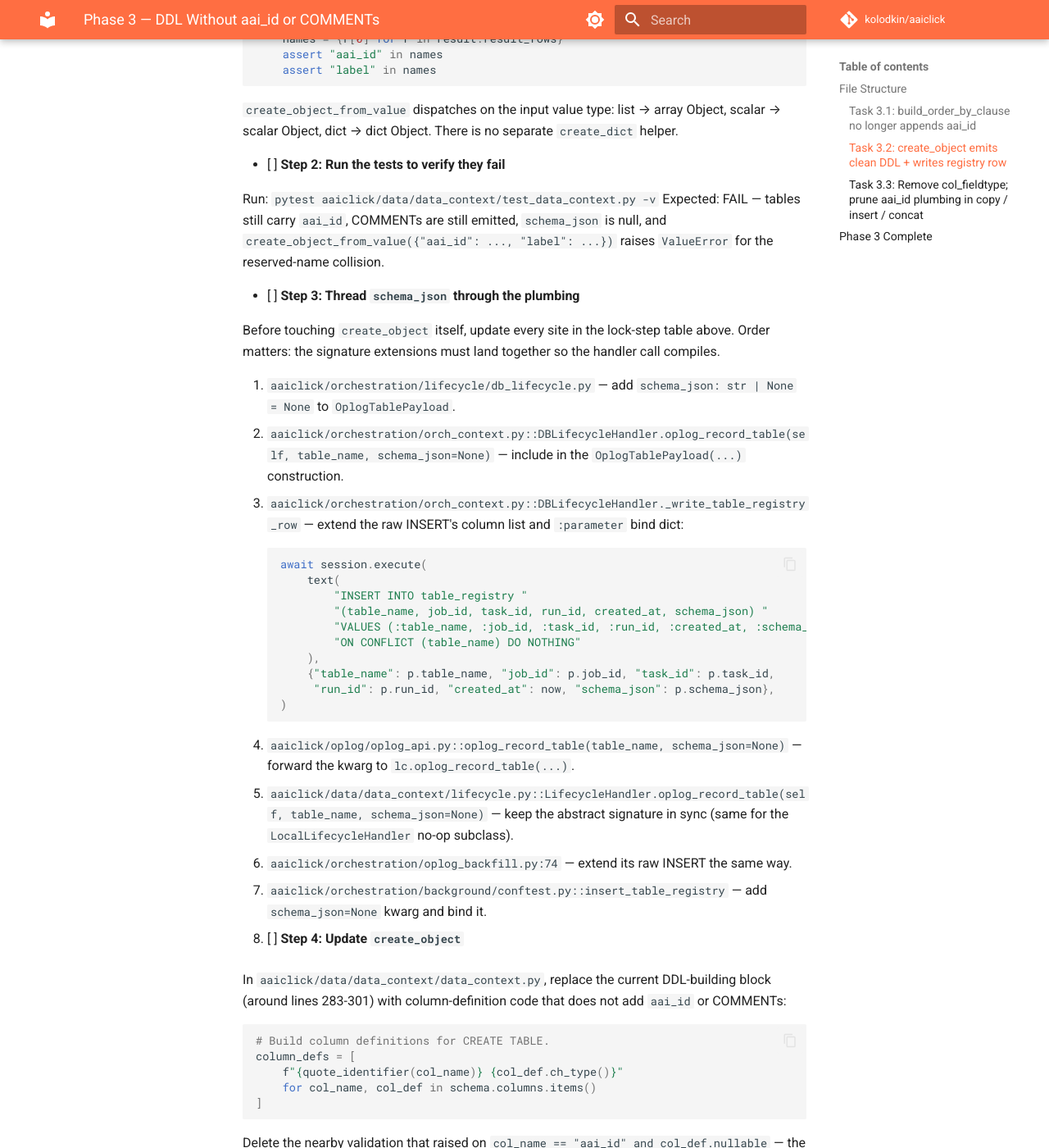
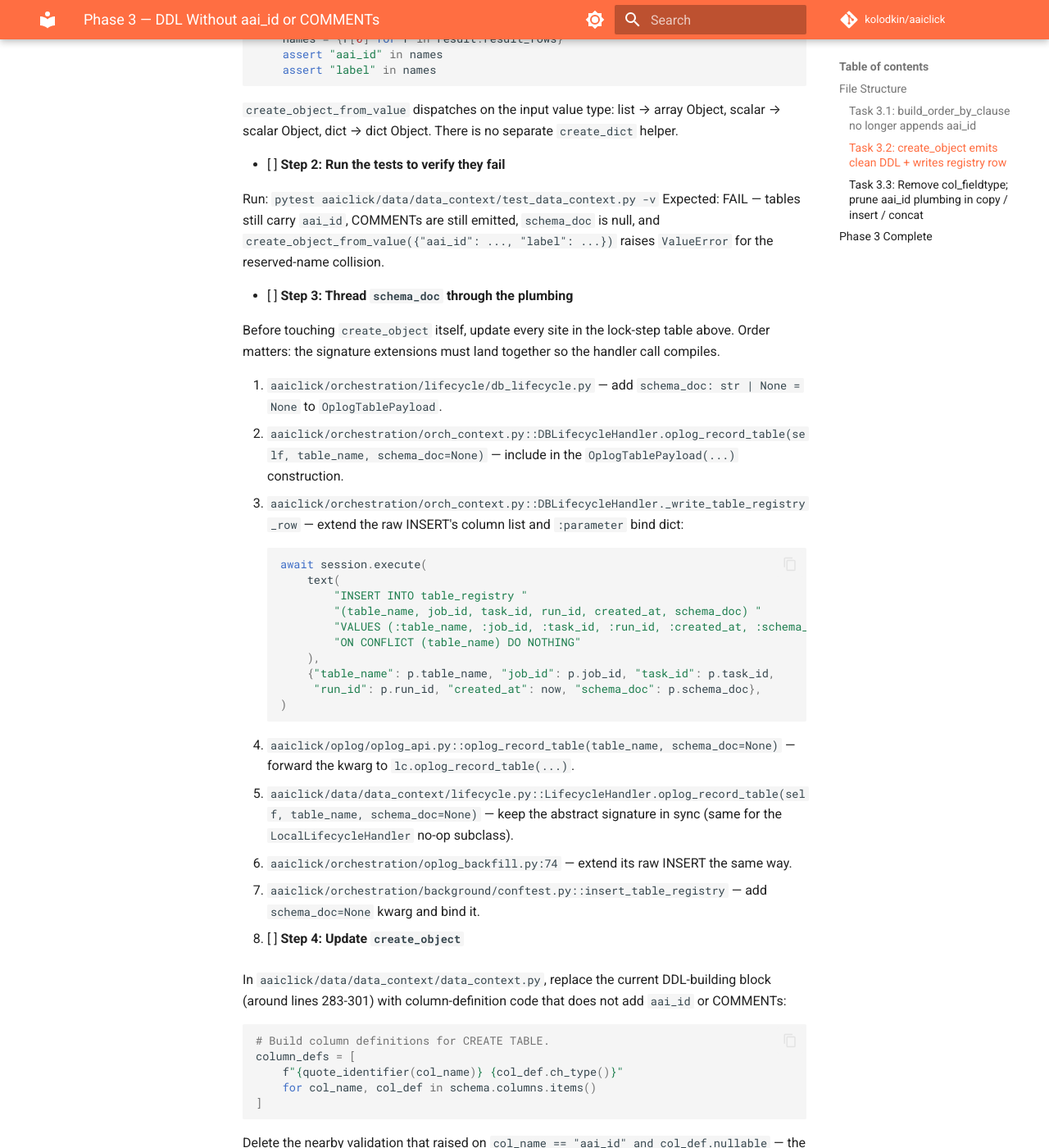
Before and after one commit to kolodkin/aaiclick, an MkDocs documentation site: the page built from docs/superpowers/plans/2026-04-24-remove-aai-id-and-comments_phase_3.md, in a window 1280 px wide and 1400 px high, scrolled down 5779 px. Shown: the whole window at 82% size. Built offline with MkDocs 1.6.1 and Material for MkDocs 9.7.7, drawn with Linux system fonts in a browser that asks for light colours; comment, search, counter and statistics services are not loaded; some of the changed text lies outside the part shown.

Commit message:
feature: add nullable schema_doc column to TableRegistry
Phase 1 Task 1.2. The column holds a Pydantic-serialised SchemaView
JSON document — read back by Phase 2's _get_table_schema and populated
on every aaiclick-managed CREATE TABLE path in Phase 3.

Named schema_doc (not schema_json as originally planned) because
schema_json shadows a deprecated Pydantic BaseModel classmethod, and
the project's filterwarnings=['error'] turns the resulting
UserWarning into a test failure. Plan files renamed throughout.

Test file lives under aaiclick/orchestration/background/ so it
inherits the existing bg_db fixture — no new fixture plumbing needed.

````diff
--- a/docs/superpowers/plans/2026-04-24-remove-aai-id-and-comments_phase_3.md
+++ b/docs/superpowers/plans/2026-04-24-remove-aai-id-and-comments_phase_3.md
@@ -2,13 +2,13 @@
 
 > **For agentic workers:** REQUIRED SUB-SKILL: Use superpowers:subagent-driven-development or superpowers:executing-plans. Steps use checkbox (`- [ ]`) syntax.
 
-**Goal:** Stop emitting the hidden `aai_id` column and ClickHouse column `COMMENT`s on every table aaiclick creates. On every write path (create, copy, insert, concat) build a `SchemaView` and persist it to `table_registry.schema_json`. Fix `build_order_by_clause` to stop force-appending `aai_id`. Drop the now-redundant `col_fieldtype` field from `Schema` / `CopyInfo`.
+**Goal:** Stop emitting the hidden `aai_id` column and ClickHouse column `COMMENT`s on every table aaiclick creates. On every write path (create, copy, insert, concat) build a `SchemaView` and persist it to `table_registry.schema_doc`. Fix `build_order_by_clause` to stop force-appending `aai_id`. Drop the now-redundant `col_fieldtype` field from `Schema` / `CopyInfo`.
 
 **Depends on:** Phase 2 (needs `schema_to_view`, registry read path).
 
 **Unlocks:** Phase 4 (once tables have no `aai_id`, operator SQL can stop referencing it).
 
-After Phase 3, the data-module tests that started failing in Phase 2 should all pass again — because create/copy/ingest now populate `schema_json`, which Phase 2's `_get_table_schema` reads.
+After Phase 3, the data-module tests that started failing in Phase 2 should all pass again — because create/copy/ingest now populate `schema_doc`, which Phase 2's `_get_table_schema` reads.
 
 ---
 
@@ -22,14 +22,14 @@ After Phase 3, the data-module tests that started failing in Phase 2 should all
 | `aaiclick/data/object/ingest.py`                                      | Modify — `copy_db`, `copy_db_selected_fields`, `insert_objects_db`, `concat_objects_db` inherit registry write via `create_object`; prune `aai_id` SELECT/exclude branches. |
 | `aaiclick/data/object/test_order_by.py` (exists)                      | Modify — the four existing `test_build_order_by_clause_*` tests hard-code the old behaviour. Rewrite them (don't create a new file). |
 | `aaiclick/data/object/test_schema.py` (exists)                        | Modify — assertions that `aai_id` appears in schema columns flip to assertions of its absence. |
-| `aaiclick/data/data_context/test_data_context.py` (**new** — create alongside `data_context.py`) | Create — DDL-level assertions: no `aai_id`, no COMMENTs, `schema_json` populated, `aai_id` no longer reserved. |
+| `aaiclick/data/data_context/test_data_context.py` (**new** — create alongside `data_context.py`) | Create — DDL-level assertions: no `aai_id`, no COMMENTs, `schema_doc` populated, `aai_id` no longer reserved. |
 | `aaiclick/data/object/test_datetime.py`, `test_nullable.py` (exist)   | Modify — drop `col_fieldtype=...` from `Schema(...)` constructor calls (`test_datetime.py:156,205`, `test_nullable.py:116`). |
-| `aaiclick/orchestration/lifecycle/db_lifecycle.py`                    | Modify — add `schema_json: str | None = None` field to `OplogTablePayload`.      |
-| `aaiclick/orchestration/orch_context.py`                              | Modify — `DBLifecycleHandler.oplog_record_table` accepts and forwards `schema_json`; `_write_table_registry_row` INSERT extends column list and parameter dict. |
-| `aaiclick/oplog/oplog_api.py`                                         | Modify — `oplog_record_table(table_name, schema_json=None)` signature; forward to handler. |
+| `aaiclick/orchestration/lifecycle/db_lifecycle.py`                    | Modify — add `schema_doc: str | None = None` field to `OplogTablePayload`.      |
+| `aaiclick/orchestration/orch_context.py`                              | Modify — `DBLifecycleHandler.oplog_record_table` accepts and forwards `schema_doc`; `_write_table_registry_row` INSERT extends column list and parameter dict. |
+| `aaiclick/oplog/oplog_api.py`                                         | Modify — `oplog_record_table(table_name, schema_doc=None)` signature; forward to handler. |
 | `aaiclick/data/data_context/lifecycle.py`                             | Modify — no-op `LocalLifecycleHandler.oplog_record_table` takes the new kwarg (signature must match). |
-| `aaiclick/orchestration/oplog_backfill.py`                            | Modify — the raw `INSERT INTO table_registry (...)` at line ~74 extends to include `schema_json`. |
-| `aaiclick/orchestration/background/conftest.py`                       | Modify — `insert_table_registry` test helper accepts and passes `schema_json`. |
+| `aaiclick/orchestration/oplog_backfill.py`                            | Modify — the raw `INSERT INTO table_registry (...)` at line ~74 extends to include `schema_doc`. |
+| `aaiclick/orchestration/background/conftest.py`                       | Modify — `insert_table_registry` test helper accepts and passes `schema_doc`. |
 
 **There is no `aaiclick/data/test_data_context.py` today.** The new file goes next to `data_context.py` (per the project's co-location rule) at `aaiclick/data/data_context/test_data_context.py`. An earlier draft of this plan said the file already existed — it does not.
 
@@ -114,19 +114,19 @@ git commit -m "refactor: build_order_by_clause no longer appends aai_id"
 - Modify: `aaiclick/data/data_context/data_context.py` — `create_object` (currently starts line 249).
 - Create: `aaiclick/data/data_context/test_data_context.py` — DDL-level assertions.
 
-**Background:** Today `create_object` iterates `schema.columns`, appends an `aai_id` column, writes `COMMENT '{fieldtype: ...}'` on each column, and calls `oplog_record_table(obj.table)` (which enqueues a `DBLifecycleMessage` that eventually writes a bare registry row via raw SQL). We need it to: (1) emit only user columns, no COMMENTs; (2) call `schema_to_view(schema)` and thread the JSON through the whole plumbing chain so the INSERT SQL populates `schema_json`.
+**Background:** Today `create_object` iterates `schema.columns`, appends an `aai_id` column, writes `COMMENT '{fieldtype: ...}'` on each column, and calls `oplog_record_table(obj.table)` (which enqueues a `DBLifecycleMessage` that eventually writes a bare registry row via raw SQL). We need it to: (1) emit only user columns, no COMMENTs; (2) call `schema_to_view(schema)` and thread the JSON through the whole plumbing chain so the INSERT SQL populates `schema_doc`.
 
 **The registry write plumbing is raw SQL, not ORM.** Before Task 3.2 can end green, these sites all need updating in lock-step:
 
 | Site                                                                | Change                                                                                 |
 |---------------------------------------------------------------------|----------------------------------------------------------------------------------------|
-| `aaiclick/orchestration/lifecycle/db_lifecycle.py::OplogTablePayload` | Add `schema_json: str | None = None` dataclass field.                                  |
-| `aaiclick/orchestration/orch_context.py::DBLifecycleHandler.oplog_record_table` | Accept `schema_json: str | None = None`, include it in the `OplogTablePayload(...)` construction. |
-| `aaiclick/orchestration/orch_context.py::DBLifecycleHandler._write_table_registry_row` | Extend the raw INSERT's column list and parameter dict with `schema_json`.             |
-| `aaiclick/oplog/oplog_api.py::oplog_record_table`                   | Accept `schema_json: str | None = None`; forward to the handler.                        |
-| `aaiclick/data/data_context/lifecycle.py::LifecycleHandler.oplog_record_table` (abstract base + `LocalLifecycleHandler` no-op override) | Signature must match — accept `schema_json`.                                           |
+| `aaiclick/orchestration/lifecycle/db_lifecycle.py::OplogTablePayload` | Add `schema_doc: str | None = None` dataclass field.                                  |
+| `aaiclick/orchestration/orch_context.py::DBLifecycleHandler.oplog_record_table` | Accept `schema_doc: str | None = None`, include it in the `OplogTablePayload(...)` construction. |
+| `aaiclick/orchestration/orch_context.py::DBLifecycleHandler._write_table_registry_row` | Extend the raw INSERT's column list and parameter dict with `schema_doc`.             |
+| `aaiclick/oplog/oplog_api.py::oplog_record_table`                   | Accept `schema_doc: str | None = None`; forward to the handler.                        |
+| `aaiclick/data/data_context/lifecycle.py::LifecycleHandler.oplog_record_table` (abstract base + `LocalLifecycleHandler` no-op override) | Signature must match — accept `schema_doc`.                                           |
 | `aaiclick/orchestration/oplog_backfill.py` (raw INSERT at line 74)  | Extend columns + bound params.                                                         |
-| `aaiclick/orchestration/background/conftest.py::insert_table_registry` (test helper) | Accept `schema_json=None` kwarg for background-cleanup tests.                          |
+| `aaiclick/orchestration/background/conftest.py::insert_table_registry` (test helper) | Accept `schema_doc=None` kwarg for background-cleanup tests.                          |
 
 All other `create_object()` callers (`aaiclick/data/object/operators.py`, `aaiclick/data/object/ingest.py::copy_db`, `join.py`, `url.py`) flow through `create_object(schema)` — once Task 3.2 changes `create_object` to compute `schema_to_view(schema).model_dump_json()` and pass it into `oplog_record_table(...)`, every caller inherits the registry write. **No separate task is needed to wire them.**
 
@@ -166,11 +166,11 @@ async def test_create_object_emits_no_comment_clauses(ctx):
         assert comment == "", f"column {name} has unexpected comment {comment!r}"
 
 
-async def test_create_object_writes_schema_json(ctx):
+async def test_create_object_writes_schema_doc(ctx):
     obj = await create_object_from_value([1, 2, 3])
     async with get_sql_session() as sess:
         result = await sess.execute(
-            select(TableRegistry.schema_json).where(TableRegistry.table_name == obj.table)
+            select(TableRegistry.schema_doc).where(TableRegistry.table_name == obj.table)
         )
         raw = result.scalar_one()
     assert raw is not None
@@ -197,31 +197,31 @@ async def test_create_object_allows_user_column_named_aai_id(ctx):
 - [ ] **Step 2: Run the tests to verify they fail**
 
 Run: `pytest aaiclick/data/data_context/test_data_context.py -v`
-Expected: FAIL — tables still carry `aai_id`, COMMENTs are still emitted, `schema_json` is null, and `create_object_from_value({"aai_id": ..., "label": ...})` raises `ValueError` for the reserved-name collision.
+Expected: FAIL — tables still carry `aai_id`, COMMENTs are still emitted, `schema_doc` is null, and `create_object_from_value({"aai_id": ..., "label": ...})` raises `ValueError` for the reserved-name collision.
 
-- [ ] **Step 3: Thread `schema_json` through the plumbing**
+- [ ] **Step 3: Thread `schema_doc` through the plumbing**
 
 Before touching `create_object` itself, update every site in the lock-step table above. Order matters: the signature extensions must land together so the handler call compiles.
 
-1. `aaiclick/orchestration/lifecycle/db_lifecycle.py` — add `schema_json: str | None = None` to `OplogTablePayload`.
-2. `aaiclick/orchestration/orch_context.py::DBLifecycleHandler.oplog_record_table(self, table_name, schema_json=None)` — include in the `OplogTablePayload(...)` construction.
+1. `aaiclick/orchestration/lifecycle/db_lifecycle.py` — add `schema_doc: str | None = None` to `OplogTablePayload`.
+2. `aaiclick/orchestration/orch_context.py::DBLifecycleHandler.oplog_record_table(self, table_name, schema_doc=None)` — include in the `OplogTablePayload(...)` construction.
 3. `aaiclick/orchestration/orch_context.py::DBLifecycleHandler._write_table_registry_row` — extend the raw INSERT's column list and `:parameter` bind dict:
    ```python
    await session.execute(
        text(
            "INSERT INTO table_registry "
-           "(table_name, job_id, task_id, run_id, created_at, schema_json) "
-           "VALUES (:table_name, :job_id, :task_id, :run_id, :created_at, :schema_json) "
+           "(table_name, job_id, task_id, run_id, created_at, schema_doc) "
+           "VALUES (:table_name, :job_id, :task_id, :run_id, :created_at, :schema_doc) "
            "ON CONFLICT (table_name) DO NOTHING"
        ),
        {"table_name": p.table_name, "job_id": p.job_id, "task_id": p.task_id,
-        "run_id": p.run_id, "created_at": now, "schema_json": p.schema_json},
+        "run_id": p.run_id, "created_at": now, "schema_doc": p.schema_doc},
    )
    ```
-4. `aaiclick/oplog/oplog_api.py::oplog_record_table(table_name, schema_json=None)` — forward the kwarg to `lc.oplog_record_table(...)`.
-5. `aaiclick/data/data_context/lifecycle.py::LifecycleHandler.oplog_record_table(self, table_name, schema_json=None)` — keep the abstract signature in sync (same for the `LocalLifecycleHandler` no-op subclass).
+4. `aaiclick/oplog/oplog_api.py::oplog_record_table(table_name, schema_doc=None)` — forward the kwarg to `lc.oplog_record_table(...)`.
+5. `aaiclick/data/data_context/lifecycle.py::LifecycleHandler.oplog_record_table(self, table_name, schema_doc=None)` — keep the abstract signature in sync (same for the `LocalLifecycleHandler` no-op subclass).
 6. `aaiclick/orchestration/oplog_backfill.py:74` — extend its raw INSERT the same way.
-7. `aaiclick/orchestration/background/conftest.py::insert_table_registry` — add `schema_json=None` kwarg and bind it.
+7. `aaiclick/orchestration/background/conftest.py::insert_table_registry` — add `schema_doc=None` kwarg and bind it.
 
 - [ ] **Step 4: Update `create_object`**
 
@@ -245,7 +245,7 @@ from aaiclick.data.view_models import schema_to_view
 # ... inside create_object, after the CREATE TABLE command succeeds:
 oplog_record_table(
     obj.table,
-    schema_json=schema_to_view(schema).model_dump_json(),
+    schema_doc=schema_to_view(schema).model_dump_json(),
 )
 ```
 
@@ -270,7 +270,7 @@ git commit -m "$(cat <<'EOF'
 refactor: create_object emits clean DDL + persists SchemaView
 
 - drop aai_id column and ClickHouse COMMENT clauses from CREATE TABLE
-- thread schema_json through OplogTablePayload, the lifecycle handler,
+- thread schema_doc through OplogTablePayload, the lifecycle handler,
   oplog_record_table, and the raw INSERT in _write_table_registry_row;
   extend oplog_backfill's raw INSERT identically
 - aai_id is no longer a reserved column name
@@ -288,14 +288,14 @@ EOF
 - Modify: `aaiclick/data/object/operators.py` — any `"aai_id": ColumnInfo(...)` entries in destination-schema dicts.
 - Modify: `aaiclick/data/object/test_datetime.py` (lines 156, 205), `aaiclick/data/object/test_nullable.py` (line 116) — these today pass `col_fieldtype=FIELDTYPE_*` to `Schema(...)`; Phase 3 drops the field, so these must be updated in the same commit or the suite goes red with `TypeError: Schema.__init__() got an unexpected keyword argument 'col_fieldtype'`.
 
-**Background:** Every `CREATE TABLE` for an aaiclick-managed table goes through `create_object(schema)` (verified by `rg "await create_object" aaiclick/data/`). Task 3.2 made that one site write `schema_json`. `operators.py`, `ingest.py::copy_db` / `copy_db_selected_fields` / `concat_objects_db` / `insert_objects_db`, `url.py::create_object_from_url`, and `join.py` all route through `create_object(schema)`, so they **inherit the registry write automatically** — no per-site plumbing is needed here. An earlier draft of this plan said otherwise; it was wrong.
+**Background:** Every `CREATE TABLE` for an aaiclick-managed table goes through `create_object(schema)` (verified by `rg "await create_object" aaiclick/data/`). Task 3.2 made that one site write `schema_doc`. `operators.py`, `ingest.py::copy_db` / `copy_db_selected_fields` / `concat_objects_db` / `insert_objects_db`, `url.py::create_object_from_url`, and `join.py` all route through `create_object(schema)`, so they **inherit the registry write automatically** — no per-site plumbing is needed here. An earlier draft of this plan said otherwise; it was wrong.
 
 The non-trivial work in this task is:
 
 1. Deleting `col_fieldtype` from `Schema` and `CopyInfo` (no longer needed — `ColumnInfo.fieldtype` carries the same information per-column).
 2. Pruning the large set of `aai_id`-exclusion branches that currently litter `ingest.py` copy/insert/concat helpers.
 
-- [ ] **Step 1: Write failing tests asserting schema_json exists for copy and concat**
+- [ ] **Step 1: Write failing tests asserting schema_doc exists for copy and concat**
 
 Append to `aaiclick/data/object/test_schema.py` using the real fixture and API:
 
@@ -309,13 +309,13 @@ from aaiclick.orchestration.lifecycle.db_lifecycle import TableRegistry
 from aaiclick.orchestration.sql_context import get_sql_session
 
 
-async def test_copy_derivation_writes_schema_json(ctx):
+async def test_copy_derivation_writes_schema_doc(ctx):
     src = await create_object_from_value([1, 2, 3])
     copy = await src.copy()
 
     async with get_sql_session() as sess:
         row = (await sess.execute(
-            select(TableRegistry.schema_json).where(TableRegistry.table_name == copy.table)
+            select(TableRegistry.schema_doc).where(TableRegistry.table_name == copy.table)
         )).scalar_one()
 
     parsed = json.loads(row)
@@ -323,14 +323,14 @@ async def test_copy_derivation_writes_schema_json(ctx):
     assert [c["name"] for c in parsed["columns"]] == ["value"]
 
 
-async def test_concat_writes_schema_json(ctx):
+async def test_concat_writes_schema_doc(ctx):
     a = await create_object_from_value([1, 2])
     b = await create_object_from_value([3, 4])
     c = await a.concat(b)
 
     async with get_sql_session() as sess:
         row = (await sess.execute(
-            select(TableRegistry.schema_json).where(TableRegistry.table_name == c.table)
+            select(TableRegistry.schema_doc).where(TableRegistry.table_name == c.table)
         )).scalar_one()
 
     assert row is not None
@@ -376,7 +376,7 @@ In `aaiclick/data/object/operators.py`, search for `"aai_id": ColumnInfo` — ev
 - [ ] **Step 6: Run the tests to verify they pass**
 
 Run: `pytest aaiclick/data/object/test_schema.py -v`
-Expected: PASS for the new `test_copy_derivation_writes_schema_json` / `test_concat_writes_schema_json` tests.
+Expected: PASS for the new `test_copy_derivation_writes_schema_doc` / `test_concat_writes_schema_doc` tests.
 
 - [ ] **Step 7: Run the full data suite**
 
@@ -406,7 +406,7 @@ EOF
 At this point:
 
 - New tables contain only user columns — no `aai_id`, no ClickHouse COMMENTs.
-- `table_registry.schema_json` is populated for every aaiclick-managed table.
+- `table_registry.schema_doc` is populated for every aaiclick-managed table.
 - `_get_table_schema` (from Phase 2) round-trips successfully against those rows.
 - `build_order_by_clause` returns `tuple()` for empty input and preserves user columns otherwise.
 - `col_fieldtype` is gone from `Schema` and `CopyInfo`; per-column fieldtype lives on `ColumnInfo.fieldtype`.
````
Also changed, not shown: docs/superpowers/plans/2026-04-24-remove-aai-id-and-comments.md (+4 -4 lines), docs/superpowers/plans/2026-04-24-remove-aai-id-and-comments_phase_1.md (+27 -27 lines), docs/superpowers/plans/2026-04-24-remove-aai-id-and-comments_phase_2.md (+13 -13 lines), docs/superpowers/plans/2026-04-24-remove-aai-id-and-comments_phase_6.md (+4 -4 lines), docs/superpowers/specs/2026-04-23-remove-aai-id-and-comments-design.md (+15 -15 lines), 2 other files.
